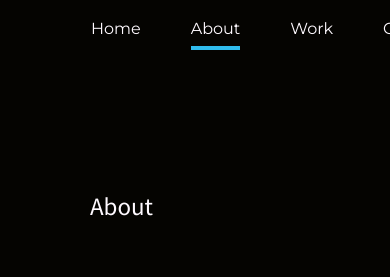
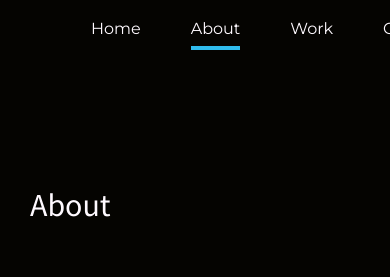
Before and after one commit to Alicino88/portfolio-website, a React (Create React App) app: page /About in a window 390 px wide. Shown: the top 277 px of the page. Built offline with nearby package versions, Linux system fonts and the light colour scheme.

Commit message:
Added separate padding for sm breakpoint

```diff
--- a/src/Footer.js
+++ b/src/Footer.js
@@ -2,7 +2,6 @@ import { Typography } from "@material-ui/core";
 import { makeStyles } from "@material-ui/core/styles";
 import LinkedInIcon from "@material-ui/icons/LinkedIn";
 import GitHubIcon from "@material-ui/icons/GitHub";
-import IconButton from "@material-ui/core/IconButton";
 
 const useStyles = makeStyles((theme) => ({
   footerStyle: {
@@ -10,6 +9,9 @@ const useStyles = makeStyles((theme) => ({
     color: "#FFFAFF",
     padding: "30px 0 0 90px",
     [theme.breakpoints.down("sm")]: {
+      paddingLeft: "60px",
+    },
+    [theme.breakpoints.down("xs")]: {
       paddingLeft: "30px",
     },
   },
--- a/src/Header.js
+++ b/src/Header.js
@@ -1,7 +1,7 @@
 import { Typography } from "@material-ui/core";
 import { makeStyles } from "@material-ui/core/styles";
 
-const useStyles = makeStyles({
+const useStyles = makeStyles((theme) => ({
   headerContainer: {
     backgroundColor: "#050401",
     height: "300px",
@@ -12,15 +12,21 @@ const useStyles = makeStyles({
     width: "75vw",
     paddingLeft: "90px",
     color: "#FFFAFF",
+    [theme.breakpoints.down("sm")]: {
+      paddingLeft: "60px",
+    },
+    [theme.breakpoints.down("xs")]: {
+      paddingLeft: "30px",
+    },
   },
-});
+}));
 
 const Header = (props) => {
   const classes = useStyles();
   return (
     <div className={classes.headerContainer}>
       <div className={classes.textContainer}>
-        <Typography variant="h4" component="h1">
+        <Typography variant="h3" component="h1">
           {props.title}
         </Typography>
       </div>
--- a/src/Home.js
+++ b/src/Home.js
@@ -23,6 +23,10 @@ const useStyles = makeStyles((theme) => ({
     width: "65vw",
     padding: "10% 0 10% 90px",
     [theme.breakpoints.down("sm")]: {
+      padding: "25% 0 10% 60px",
+      width: "90vw",
+    },
+    [theme.breakpoints.down("xs")]: {
       padding: "25% 0 10% 30px",
       width: "90vw",
     },
@@ -44,9 +48,13 @@ const useStyles = makeStyles((theme) => ({
     marginRight: "90px",
     marginTop: "80px",
     [theme.breakpoints.down("sm")]: {
+      marginLeft: "60px",
+      marginRight: "60px",
+      marginTop: "400px",
+    },
+    [theme.breakpoints.down("xs")]: {
       marginLeft: "30px",
       marginRight: "30px",
-      marginTop: "400px",
     },
   },
 }));
```
